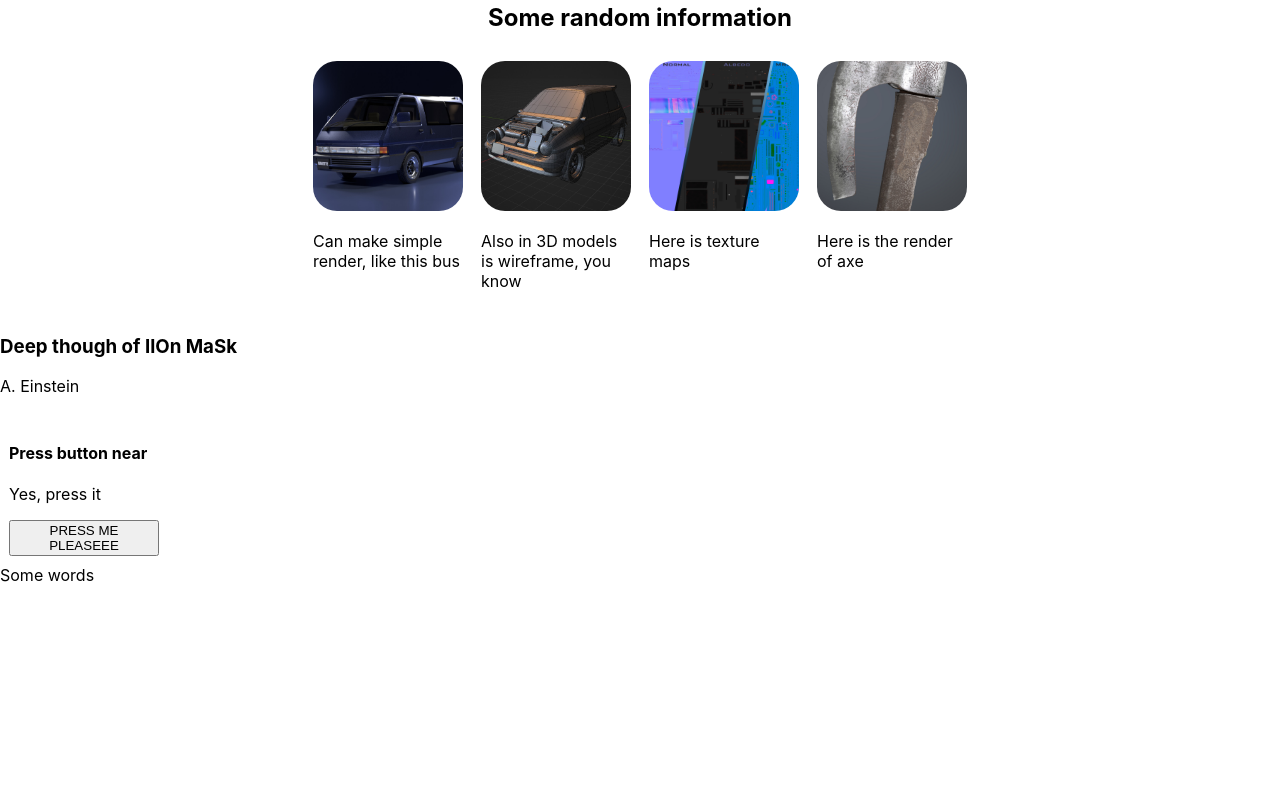
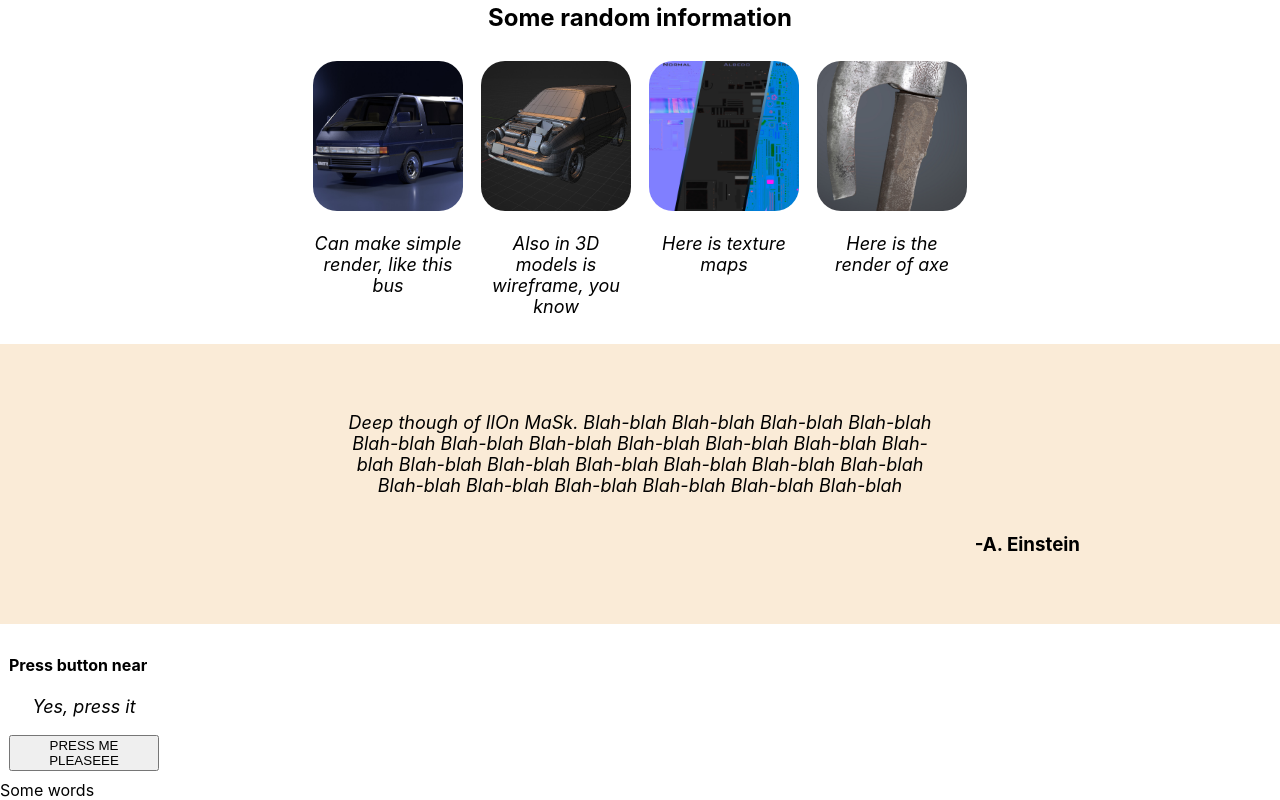
Before and after one commit to EvgeniiParanko/Landing-Page, a plain HTML site: page Index.html in a window 1280 px wide. Shown: the part 417-1217 px from the top of the page. Before the commit the page ends 1002 px from the top, so only its background shows below. Drawn offline with Linux system fonts and the light colour scheme.

Commit message:
Added "Central_Part" in Style

```diff
--- a/Index.html
+++ b/Index.html
@@ -45,9 +45,9 @@
       </div>
     </div>
     </div>
-    <div class="End Part">
-      <h3>Deep though of IlOn MaSk</h3>
-      <p>A. Einstein</p>
+    <div class="End_Part">
+      <p>Deep though of IlOn MaSk. Blah-blah Blah-blah Blah-blah Blah-blah Blah-blah Blah-blah Blah-blah Blah-blah Blah-blah Blah-blah Blah-blah Blah-blah Blah-blah Blah-blah Blah-blah Blah-blah Blah-blah Blah-blah Blah-blah Blah-blah Blah-blah Blah-blah Blah-blah</p>
+      <h3>-A. Einstein</h3>
     </div>
     <div class="Banner Box">
       <div class="Banner Textbox">
--- a/Style.css
+++ b/Style.css
@@ -107,3 +107,27 @@ a:hover {
     height: 150px;
     object-fit: cover;
 }
+
+.End_Part {
+    background-color: antiquewhite;
+    display: flex;
+    flex-flow: column;
+    align-items: center;
+    padding-inline: 200px;
+    padding-block: 50px;
+
+}
+
+.End_Part h3 {
+    display: flex;
+    align-self: flex-end;
+}
+
+p {
+    max-width: 600px;
+    text-wrap: wrap;
+    text-align: center;
+    font-size: large;
+    font-style: italic;
+
+}
```
